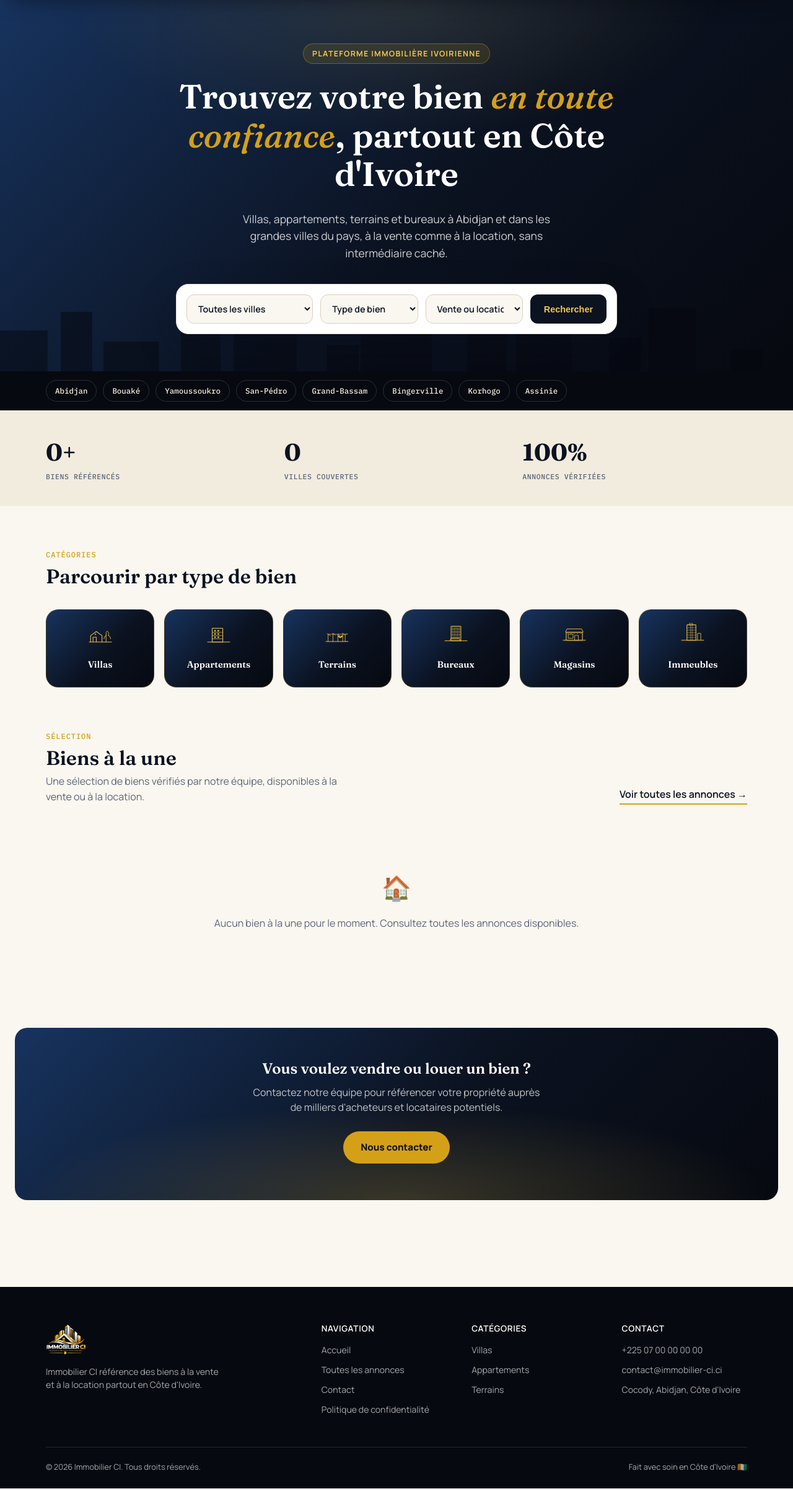
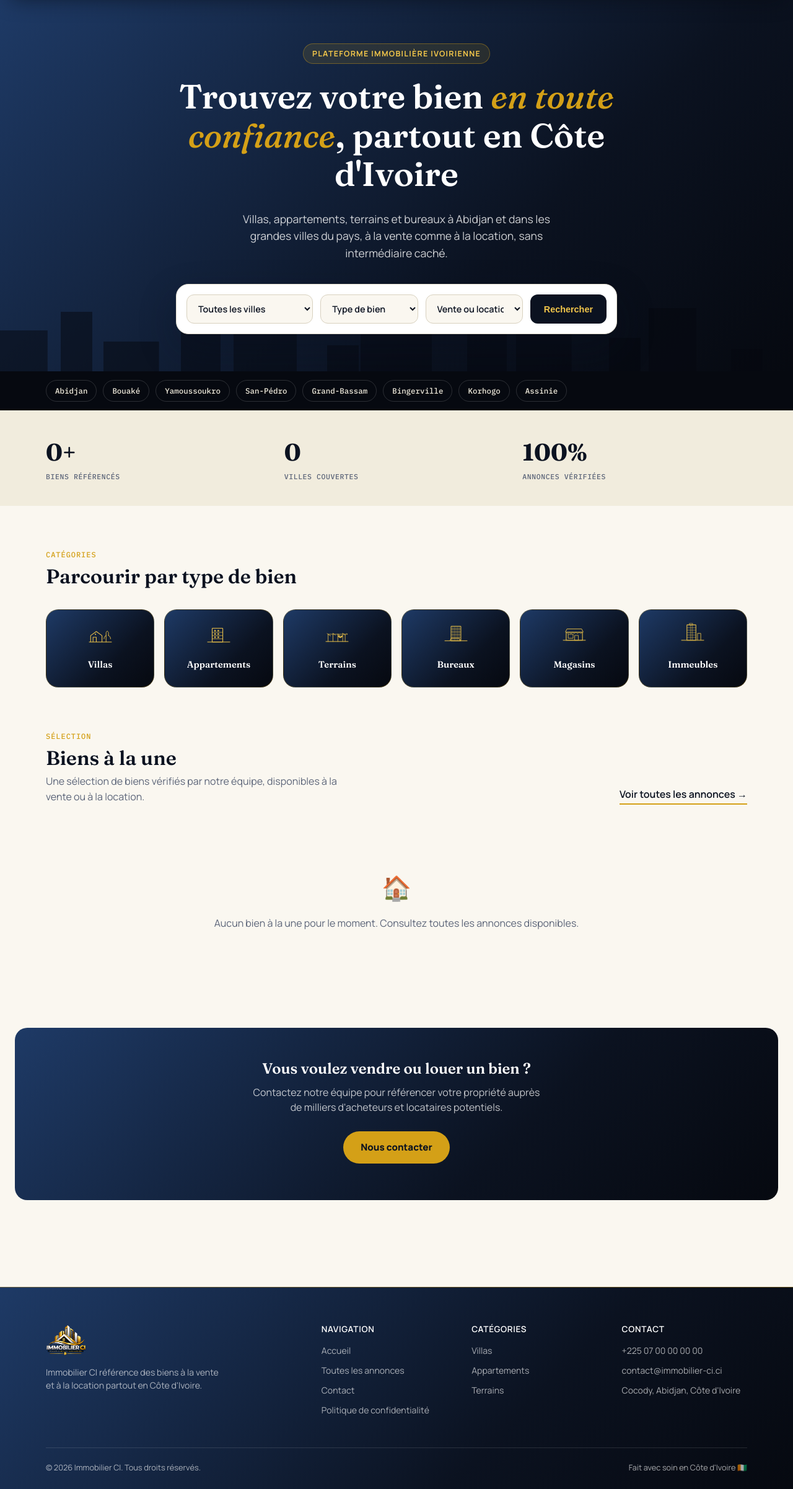
Before and after one commit to Sere-ali/immobilier-ci, a PHP site: page /immobilier-ci/index.php in a window 1280 px wide. Shown: the part 85-2487 px from the top of the page at 62% size. Run offline with PHP 8.4, Linux system fonts and the light colour scheme; data comes from the database, SQL or seed files in the repository; data that the repository does not hold is empty; some libraries are stand-ins or nearby versions.

Commit message:
Simplifier le dégradé : plus net, sans couches superposées, footer inclus
- Retire les lueurs dorées animées (radiales) sur le hero et le bandeau CTA
  qui rendaient le rendu trop chargé ; ne garde que le dégradé diagonal
  --gradient-navy, simple et brillant.
- Applique ce même dégradé au pied de page (auparavant en aplat uni), avec
  une fine bordure dorée en haut pour la finition.

Co-Authored-By: Claude Sonnet 5 <noreply@anthropic.com>
Claude-Session: https://claude.ai/code/session_01ReN9zAvKQGJ1Bin3dvq9bk

```diff
--- a/assets/css/style.css
+++ b/assets/css/style.css
@@ -27,10 +27,11 @@
   --warning-bg: #fdf3da;
   --radius: 18px;
   --shadow: 0 20px 50px rgba(11,18,32,.14);
-  /* Dégradé "nuit étoilée" plus riche que l'aplat uni --lagune : donne du
-     relief et un effet plus lumineux/brillant aux grands blocs sombres
-     (en-tête, hero, bandeau CTA, en-tête de page). */
-  --gradient-navy: linear-gradient(135deg, #17335E 0%, #0B1220 55%, #060910 100%);
+  /* Dégradé bleu nuit → doré, simple et net : une seule diagonale, sans
+     couches superposées, utilisée partout où le site était en aplat sombre
+     uni (en-tête, hero, bandeau CTA, en-tête de page, pied de page...).
+     C'est ce dégradé — et lui seul — qui donne l'effet "brillant". */
+  --gradient-navy: linear-gradient(135deg, #1E3A66 0%, #0B1220 65%, #060910 100%);
 }
 
 *{box-sizing:border-box}
@@ -116,14 +117,6 @@ h1,h2,h3,h4{font-family:'Fraunces',serif;font-weight:600;line-height:1.15;margin
   background:var(--gradient-navy);
   color:#fff;
   padding:70px 0 60px;
-}
-/* Lueur dorée douce, animée, derrière le contenu du hero : apporte l'aspect
-   "brillant" demandé sans nuire à la lisibilité du texte (z-index sous
-   .hero-inner). */
-.hero::after{
-  content:'';position:absolute;inset:0;z-index:1;pointer-events:none;
-  background:radial-gradient(ellipse 60% 55% at 50% 0%, rgba(240,197,74,.22), transparent 70%);
-  animation:softPulse 6s ease-in-out infinite;
 }
 .hero .skyline{
   position:absolute;inset:auto 0 0 0;height:120px;
@@ -233,12 +226,7 @@ h1,h2,h3,h4{font-family:'Fraunces',serif;font-weight:600;line-height:1.15;margin
 .stat-item .label{font-family:'IBM Plex Mono',monospace;font-size:.72rem;text-transform:uppercase;letter-spacing:.05em;color:var(--ink-soft)}
 
 /* ---------- CTA ---------- */
-.cta-band{position:relative;overflow:hidden;background:var(--gradient-navy);color:#fff;border-radius:20px;padding:clamp(30px,6vw,52px);text-align:center;margin:0 24px}
-.cta-band::after{
-  content:'';position:absolute;inset:0;pointer-events:none;
-  background:radial-gradient(ellipse 70% 80% at 50% 100%, rgba(240,197,74,.2), transparent 70%);
-}
-.cta-band > *{position:relative;z-index:1}
+.cta-band{background:var(--gradient-navy);color:#fff;border-radius:20px;padding:clamp(30px,6vw,52px);text-align:center;margin:0 24px}
 .cta-band h2{color:#fff}
 .cta-band p{color:rgba(255,255,255,.75);max-width:480px;margin:10px auto 26px}
 .btn{display:inline-block;padding:14px 28px;border-radius:999px;font-weight:800;font-size:.95rem;cursor:pointer;border:none}
@@ -248,7 +236,10 @@ h1,h2,h3,h4{font-family:'Fraunces',serif;font-weight:600;line-height:1.15;margin
 .btn-outline:hover{background:rgba(255,255,255,.1)}
 
 /* ---------- Footer ---------- */
-.site-footer{background:var(--lagune-dark);color:rgba(255,255,255,.65);padding:60px 0 24px;margin-top:70px}
+.site-footer{
+  background:var(--gradient-navy);color:rgba(255,255,255,.65);padding:60px 0 24px;margin-top:70px;
+  border-top:1px solid rgba(212,160,23,.4);
+}
 .footer-grid{display:grid;grid-template-columns:2fr 1fr 1fr 1fr;gap:40px;margin-bottom:40px}
 .footer-grid h4{color:#fff;font-family:'Manrope',sans-serif;font-size:.85rem;text-transform:uppercase;letter-spacing:.05em;margin-bottom:16px}
 .footer-grid a{display:block;font-size:.88rem;color:rgba(255,255,255,.65);margin-bottom:10px;word-break:break-word}
```
